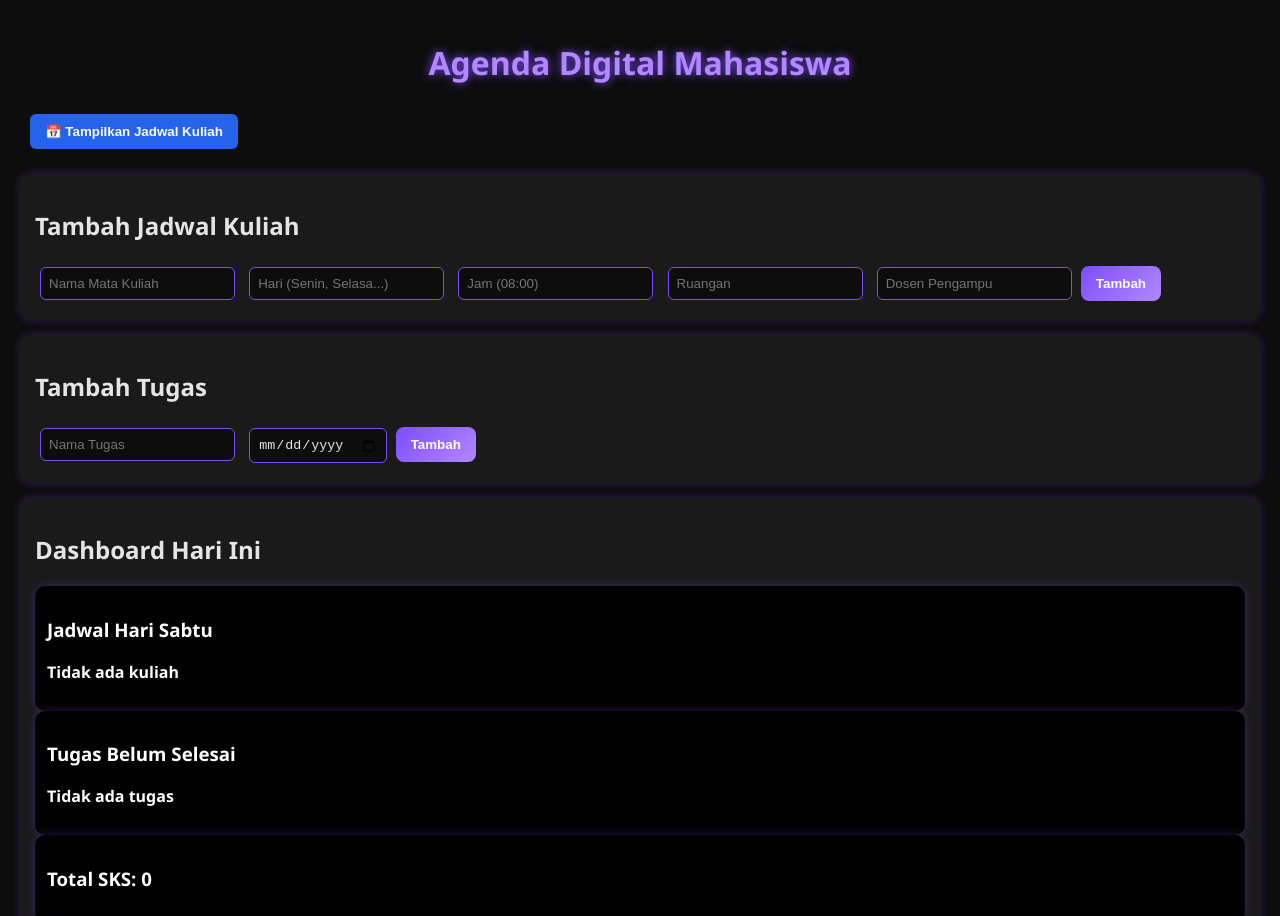
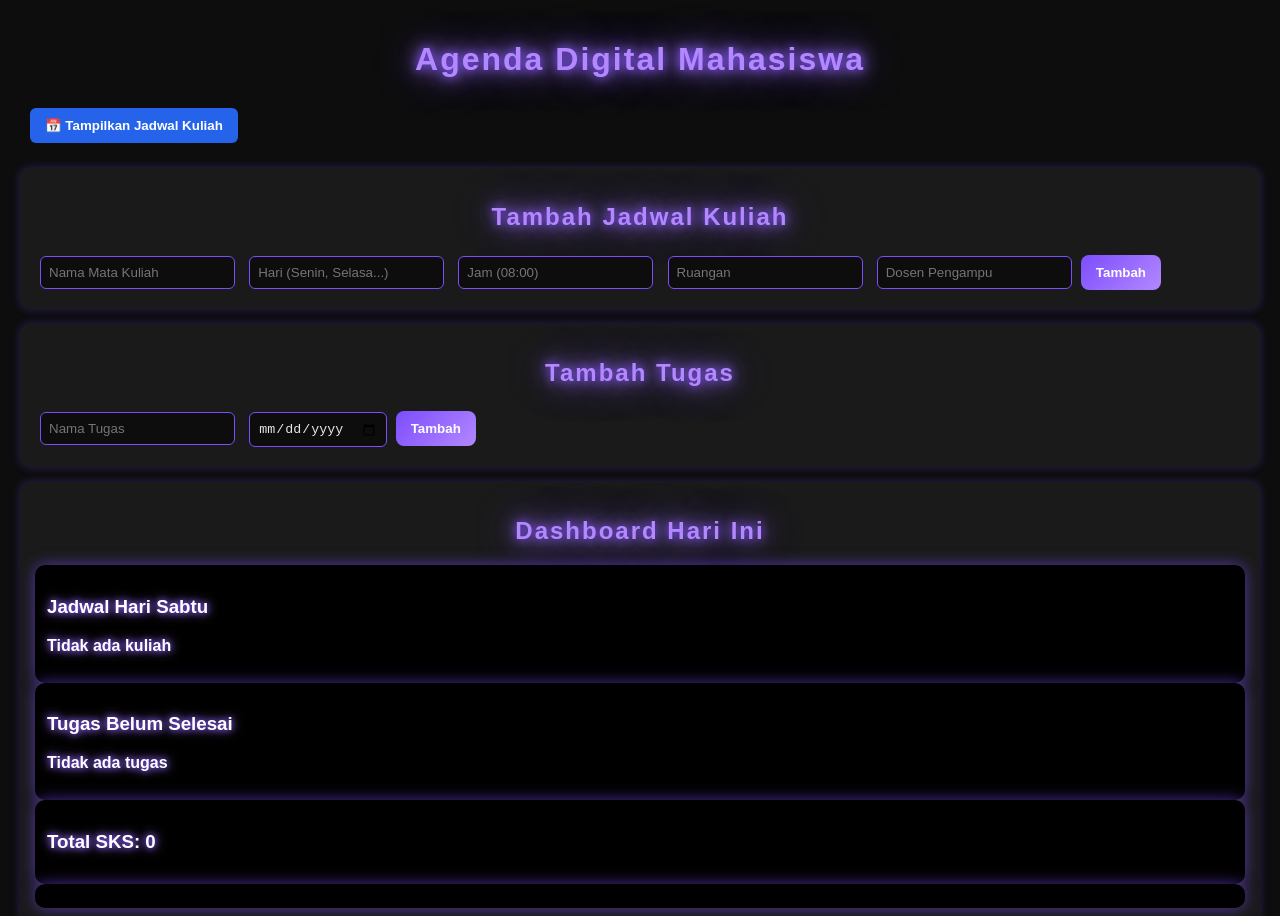
Before and after one commit to rafials/agenda-mahasiswa, a plain HTML site: page index.html in a window 1280 px wide. Shown: the top 916 px of the page. Drawn offline with Linux system fonts and the light colour scheme.

Commit message:
Update style.css

```diff
--- a/style.css
+++ b/style.css
@@ -5,12 +5,16 @@ body {
   margin: 0;
   padding: 20px;
 }
+
 h1 {
   text-align: center;
+  font-family: 'Orbitron', sans-serif;
   color: #b388ff;
-  text-shadow: 0 0 10px #7c4dff;
+  text-shadow: 0 0 10px #7c4dff, 0 0 20px #b388ff, 0 0 40px #7c4dff;
   margin-bottom: 20px;
+  letter-spacing: 2px;
 }
+
 button {
   background: linear-gradient(135deg, #7c4dff, #b388ff);
   border: none;
@@ -34,6 +38,7 @@ section {
   border-radius: 10px;
   box-shadow: 0 0 10px rgba(124, 77, 255, 0.3);
 }
+
 input {
   margin: 5px;
   padding: 8px;
@@ -64,11 +69,11 @@ input:focus {
   transform: translateY(-3px);
 }
 
-
 .today {
   border: 2px solid #b388ff;
   background: rgba(124, 77, 255, 0.15);
 }
+
 #quote {
   margin-top: 20px;
   text-align: center;
@@ -76,14 +81,27 @@ input:focus {
   color: #9e9e9e;
 }
 
+/* ===== Neon Cyberpunk untuk Dashboard ===== */
+#form-jadwal h2,
+#form-tugas h2,
+#dashboard h2 {
+  font-family: 'Orbitron', sans-serif;
+  color: #b388ff;
+  text-shadow: 0 0 10px #7c4dff, 0 0 20px #b388ff, 0 0 40px #7c4dff;
+  letter-spacing: 2px;
+  text-align: center;
+}
+
 #jadwal-hari-ini,
 #tugas-belum,
 #total-sks,
 #alert {
+  font-family: 'Orbitron', sans-serif;
   background: #000000;
   color: #ffffff;
   font-weight: 600;
   padding: 12px;
   border-radius: 10px;
-  box-shadow: 0 0 10px rgba(100, 67, 200, 0.4);
+  box-shadow: 0 0 15px rgba(124, 77, 255, 0.6);
+  text-shadow: 0 0 6px #7c4dff, 0 0 12px #b388ff;
 }
```
